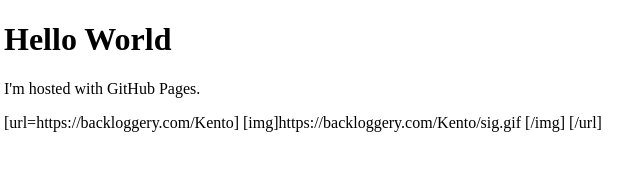
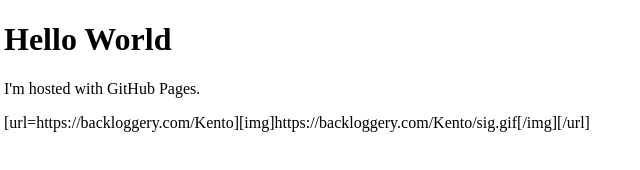
Before and after one commit to sfkento723/sfkento723.github.io, a plain HTML site: page index.html in a window 1280 px wide. Shown: the full height of the page, 4-644 px from the left. Drawn offline with Linux system fonts and the light colour scheme.

Commit message:
Update index.html

```diff
--- a/index.html
+++ b/index.html
@@ -3,10 +3,6 @@
 <body>
 <h1>Hello World</h1>
 <p>I'm hosted with GitHub Pages.</p>
-<p>[url=https://backloggery.com/Kento]
-  [img]https://backloggery.com/Kento/sig.gif
-  [/img]
-  [/url]
-</p>
+[url=https://backloggery.com/Kento][img]https://backloggery.com/Kento/sig.gif[/img][/url]
 </body>
 </html>
```
